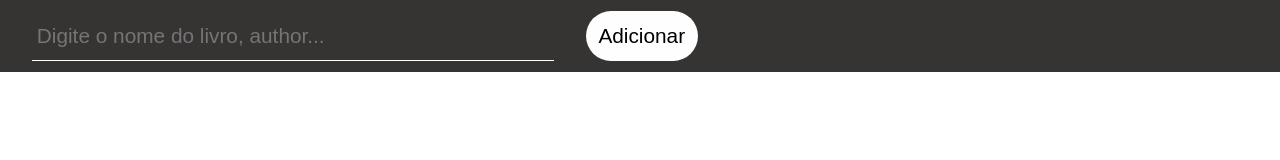
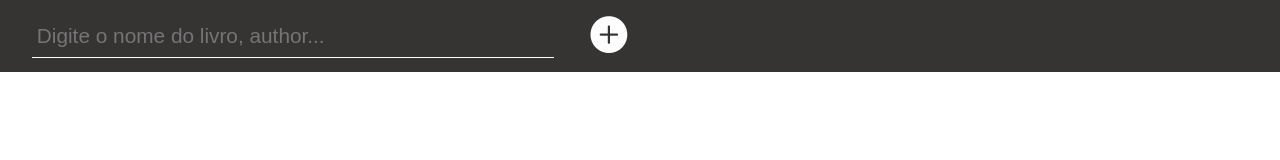
Before and after one commit to vitorgabrieldev/app_book, a plain HTML site: page index.html in a window 1280 px wide. Shown: the top 160 px of the page. Drawn offline with nearby package versions, Linux system fonts and the light colour scheme.

Commit message:
build1.1

```diff
--- a/app.css
+++ b/app.css
@@ -34,19 +34,22 @@ body, hmtl {
 }
 
 #form_container button {
+    all: unset;
+}
+#form_container button i{
     border: none;
-    background: #fefefe;
     border-radius: 1.7rem;
     border: .3rem;
-    padding: .8rem;
-    font-size: 1.3rem;
+    padding: .3rem;
+    font-size: 2.3rem;
     margin: 0 0 0 2rem;
     cursor: pointer;
     transition: .3s;
+    color: #fefefe;
 }
 
-#form_container button:hover {
-    background: rgb(223, 223, 223);
+#form_container button i:hover {
+    color: rgba(216, 213, 213, 0.895);
 }
 
 .container_main {
--- a/app.js
+++ b/app.js
@@ -10,6 +10,9 @@ window.addEventListener('keypress', (e) => {
         addBook.verification();
     };
 });
+
+// --- * --- Call Hidden timer item list --- * ---
+
 
 // *** array Books Locate ***
 var array_books = [];
@@ -39,9 +42,13 @@ const addBook = {
 
     createList: function(info) {
         // --- * --- Create list tags --- * ---
-        $("#list_books").append(`<li class="item_list"><p>${info.book}</p><p data-id="${token_item_list}">Adicionado: ${info.timer}</p></li>`);
+        $("#list_books").append(`<li class="item_list"><p>${info.book}</p><p class="btn_hidden_timer" data-id="${token_item_list}">Adicionado: ${info.timer}</p></li>`);
         // --- * --- Add -> 1 <- token_item_list --- * ---
         token_item_list++;
+    },
+
+    btn_hidden_timer: function() {
+        console.log('Hello, World')
     },
 
     getHours: function() {
--- a/index.html
+++ b/index.html
@@ -2,7 +2,7 @@
 <html lang="pt-br">
 <head>
 
-    <title>App Books</title>
+    <title>App Books - Adicione seus livros favoritos</title>
 
     <!-- --- Require * Meta * Tags ---- -->
     <meta charset="UTF-8">
@@ -13,6 +13,7 @@
     <link rel="stylesheet" href="./app.css">
 
     <script src="http://code.jquery.com/jquery-1.11.3.min.js"></script>
+    <link rel="stylesheet" href="https://cdn.jsdelivr.net/npm/bootstrap-icons@1.9.1/font/bootstrap-icons.css">
 
 
 </head>
@@ -21,7 +22,9 @@
     <header class="container_header">
         <form id="form_container">
             <input maxlength="15" type="text" placeholder="Digite o nome do livro, author..." id="book">
-            <button type="submit">Adicionar</button>
+            <button type="submit">
+                <i class="bi bi-plus-circle-fill"></i>
+            </button>
         </form>
     </header>
     <section class="container_main">
```
